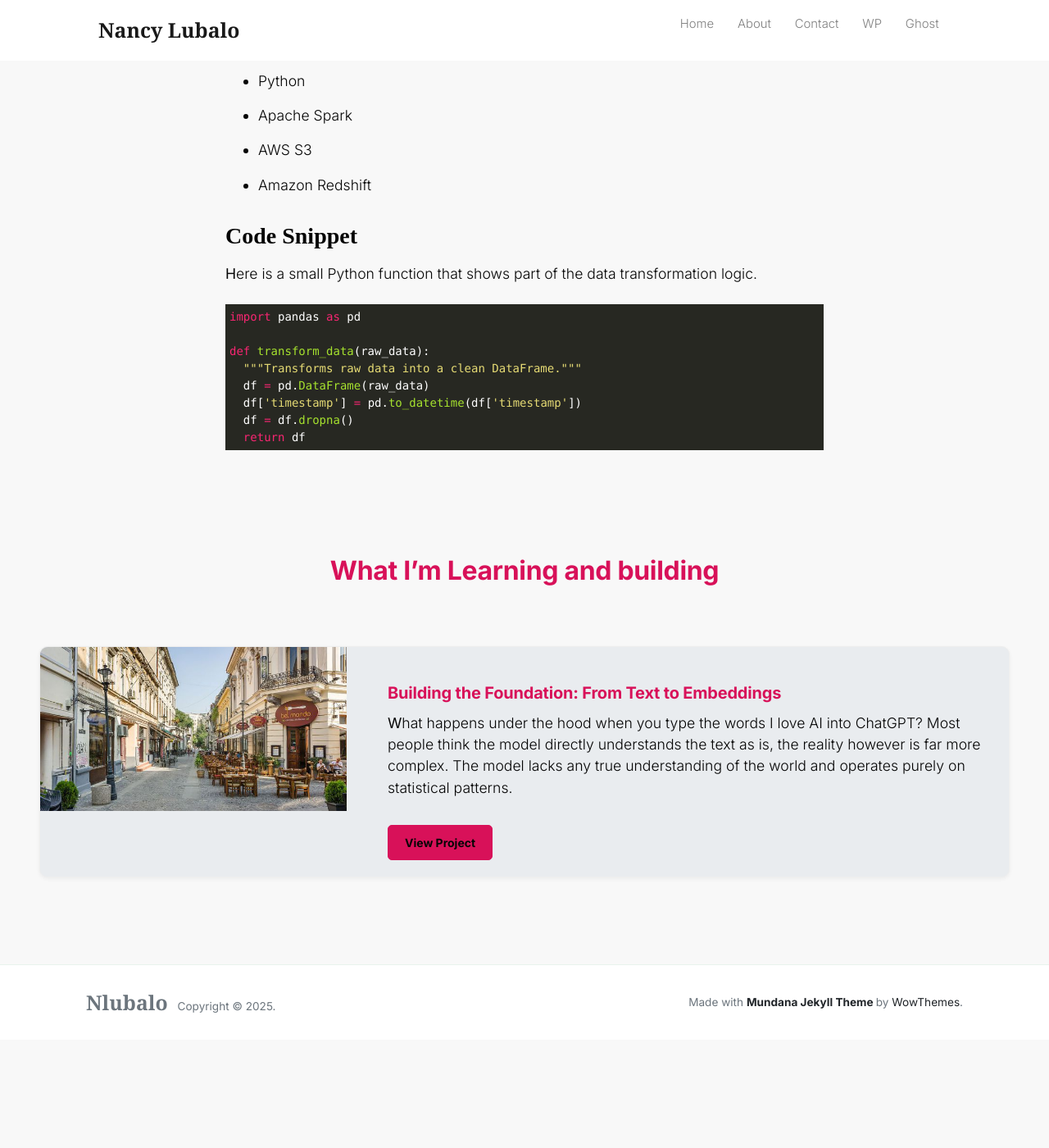
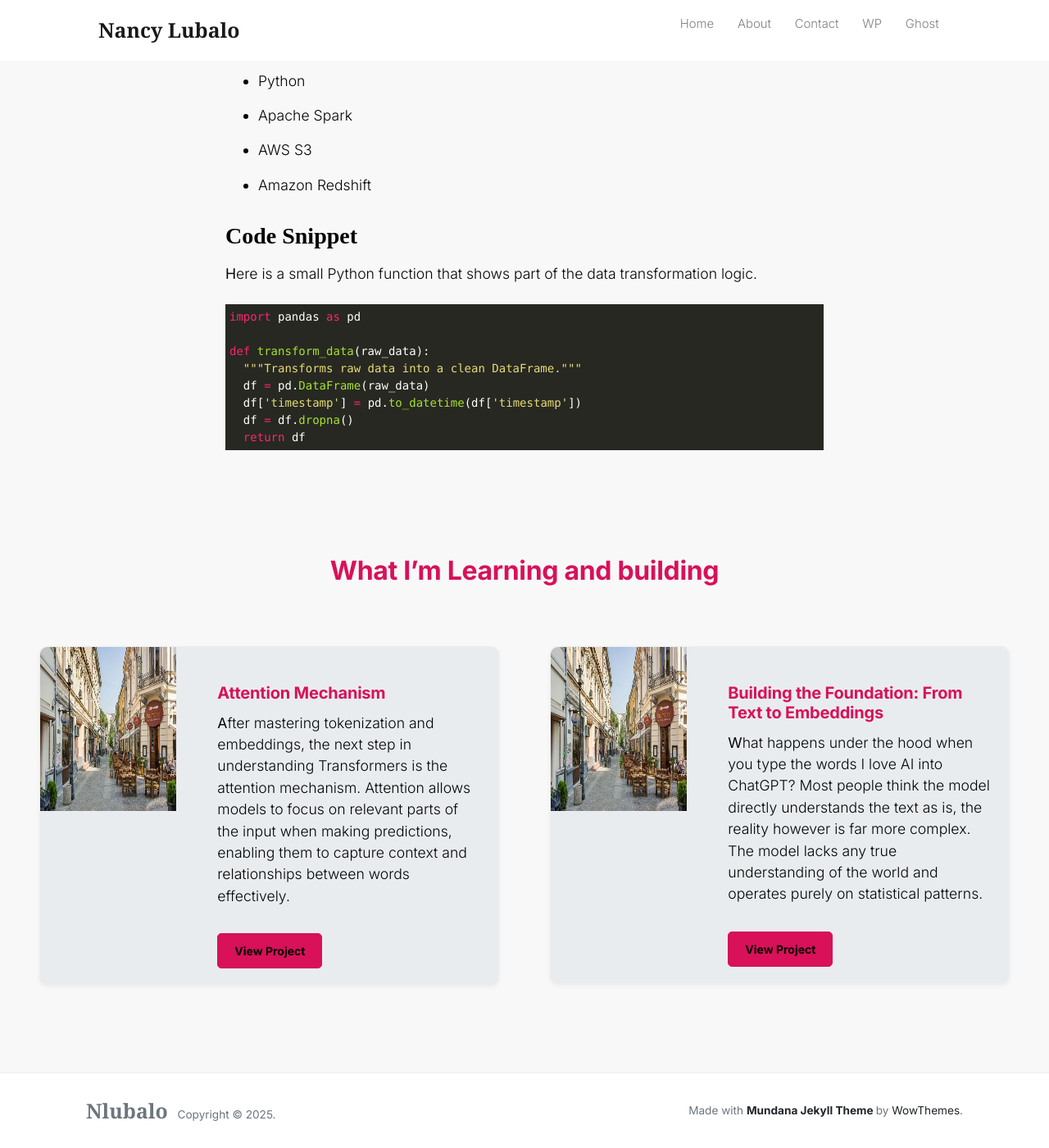
Before and after one commit to nlubalo/nlubalo.github.io, a Jekyll site: the page built from _posts/2019-01-19-nlubalo-test.md, in a window 1280 px wide and 1400 px high, scrolled down 2070 px. Shown: the whole window at 82% size. Built offline with Jekyll 4.4.1, drawn with Linux system fonts in a browser that asks for light colours; nearby versions of some CDN libraries; before the commit the page ends 3338 px from its top, so only the background shows below that; some of the changed lines change nothing that is shown.

Commit message:
attention is all you need

````diff
--- a/_layouts/default.html
+++ b/_layouts/default.html
@@ -4,6 +4,17 @@
     <meta charset="utf-8">
     <meta name="viewport" content="width=device-width, initial-scale=1, shrink-to-fit=no">
     <meta http-equiv="X-UA-Compatible" content="ie=edge">
+    <script type="text/javascript" async
+  src="https://cdnjs.cloudflare.com/ajax/libs/mathjax/2.7.7/MathJax.js?config=TeX-MML-AM_CHTML">
+  MathJax.Hub.Config({
+    tex2jax: {
+      inlineMath: [['$','$'], ['\\(','\\)']],
+      displayMath: [['$$','$$'], ['\\[','\\]']],
+      processEscapes: true,
+      processEnvironments: true
+    }
+  });
+</script>
     <title>{{page.title}} | {{site.name}}</title>
 
     {% seo %}
@@ -13,6 +24,7 @@
     <link href="https://fonts.googleapis.com/css2?family=Inter:wght@300;400;700&display=swap" rel="stylesheet">
 
     <link rel="stylesheet" href="{{site.baseurl}}/assets/css/syntax.css">
+
 
     <!-- Bootstrap Modified -->
     <link rel="stylesheet" href="{{site.baseurl}}/assets/css/main.css">
--- /dev/null
+++ b/_posts/2025-08-23-attention.md
@@ -0,0 +1,117 @@
+---
+layout: post-product-queen
+title:  "Attention Mechanism"
+image: assets/images/home.jpg
+description: "After mastering tokenization and embeddings, the next step in understanding Transformers is the attention mechanism. Attention allows models to focus on relevant parts of the input when making predictions, enabling them to capture context and relationships between words effectively."
+categories: [projects]
+---
+
+<p>
+In the first section, we built a foundation of tokenization and creating embeddings where sentences were broken down into tokens and each token was represented as a vector in high-dimensional space. In attention, for each token, the model creates threes vectors called:
+<ul>
+<li>
+    Query (Q)
+    </li>
+    <li>
+    Key (K)
+    </li>
+    <li>
+     Value (V)
+    </li>
+</ul>
+<p>
+Each token has these three vectors associated with it. The attention mechanism uses these vectors to determine how much focus to place on other parts of the input sequence when processing a particular token. This is crucial for understanding context and relationships in language.
+</p>
+</p>
+
+### Attention via the Social Graph Analogy
+Think of yourself as the Query (Q).
+Everyone you meet is a Key (K) carrying their own traits and roles.
+ - When you interact, you are comparing your current needs or context (Q) against what each person (K) represents.
+ - Based on this similarity, you decide how much attention (weight) to give them.
+ - The actual knowledge or help you get in them is the Value (V)
+
+Just like in real life:
+ - You might be a manager at work - > You give more attention to certain colleagues (work context)
+ - But the same colleague might be your gym instructor -> In the context, you attend/relate to then differently.
+
+Thats exactly what Transformers do with words in a sentence.
+ - The Q-K interaction build a network of context-depenedent connections
+ - The attention score change depending on the sentence or task
+ - The  weighted sums of Vs gives the model flexible, context-aware memory
+
+-----
+✨ In short: Attention in Transformers is like constantly rebuilding a social graph where connections (Q–K) depend on context. The model learns these shifting relationships and uses them to decide which information (V) matters most at each step.
+
+-----
+
+#### Visualizing attention as a social graph
+![Attention as Social Graph](/assets/images/attention_social graph.png)
+
+- You (the Query) are trying to decide who to “pay attention” to.
+
+- Each person (the Keys) pulls your attention with different strengths depending on the context.
+
+- The arrow thickness shows how much attention you give: stronger to the instructor, weaker to your friend.
+
+This mirrors how Transformers weigh words differently when processing a sentence.
+
+### Having looked at the social graph analogy, let's looks at the math behind attention.
+
+![Attention as Social Graph](/assets/images/attention_image.png)
+From left to right, the image above shows the full artchitecture of a Transformer block, zooming into the attention mechanism for multihead attention and into scaled dot-product attention.
+
+We will start with scaled dot-product attention, the core of the attention mechanism.
+
+The core idea is to compute attention scores between the Query and all Keys using the dot product, scale them, apply a softmax to get weights, and then use these weights to compute a weighted sum of the Values.
+Here’s the step-by-step breakdown:
+
+$$
+\text{Attention}(Q, K, V) = \text{Softmax}\left(\frac{QK^T}{\sqrt{d_k}}\right)V
+$$
+
+
+where:
+
+1. **Dot Product**: Compute the dot product between the Query (Q) and each Key (K). This gives a measure of similarity or relevance between the Query and each Key.
+$ \text{scores} = QK^T $
+2. **Scaling**: Scale the scores by the square root of the dimension of the Key vectors (d_k). This helps stabilize gradients during training.
+   $\
+\text{scaled\_scores} = \frac{\text{scores}}{\sqrt{d_k}}
+\$
+
+3. **Softmax**: Apply the softmax function to the scaled scores to get attention weights. This converts the scores into probabilities that sum to 1.
+   $\\text{weights} = \text{softmax}(\text{scaled\_scores})\$
+4. **Weighted Sum**: Use the attention weights to compute a weighted sum of the Value (V) vectors. This gives the final output of the attention mechanism.
+   $
+   \\text{output} = \text{weights} \cdot V\
+   $
+
+### Implementing Scaled Dot-Product Attention in Python
+Here’s a simple implementation of scaled dot-product attention in Python using NumPy:
+```python
+import numpy as np
+def scaled_dot_product_attention(Q, K, V):
+    d_k = Q.shape[-1]  # Dimension of the Key vectors
+
+    # Step 1: Compute the dot products between Q and K
+    scores = np.matmul(Q, K.transpose(-2, -1))  # Shape: (num_queries, num_keys)
+
+    # Step 2: Scale the scores
+    scaled_scores = scores / np.sqrt(d_k)
+
+    # Step 3: Apply softmax to get attention weights
+    weights = np.exp(scaled_scores - np.max(scaled_scores, axis=-1, keepdims=True))
+    weights /= np.sum(weights, axis=-1, keepdims=True)  # Shape: (num_queries, num_keys)
+
+    # Step 4: Compute the weighted sum of V
+    output = np.matmul(weights, V)  # Shape: (num_queries, value_dim)
+
+    return output, weights
+```
+
+### How are these Q, K, V vectors created / trained?
+In practice Q, K, V vectors are initilized randmoly and learned during training via backpropagation. The model adjusts the weights used to generate these vectors to minimize the loss function for the specific task (e.g., language modeling, translation).
+
+
+In the next post, we will look at how to extend this to multi-head attention and build a full Transformer block.
--- a/assets/css/custom.css
+++ b/assets/css/custom.css
@@ -249,6 +249,13 @@ a.btn-primary:focus {
     }
 }
 
+
+@media (max-width: 768px) {
+  .hero-image {
+    max-width: 200px !important;
+  }
+}
+
 .experience-list {
     margin-top: 2rem;
 }
````
Also changed, not shown: assets/images/attention_image.png (added), assets/images/attention_social graph.png (added), attention_image.png (added), attention_social graph.png (added), 2 other files.
